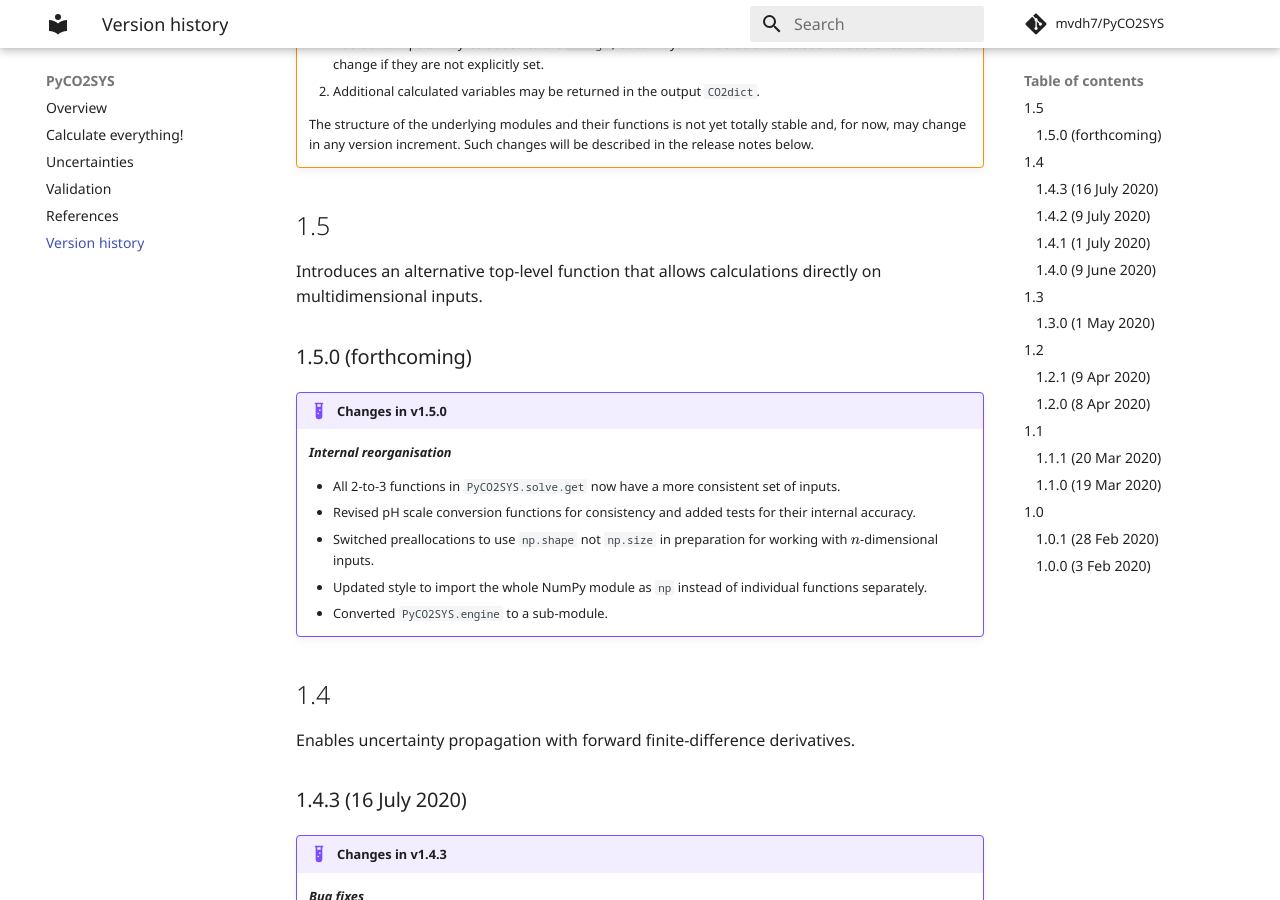
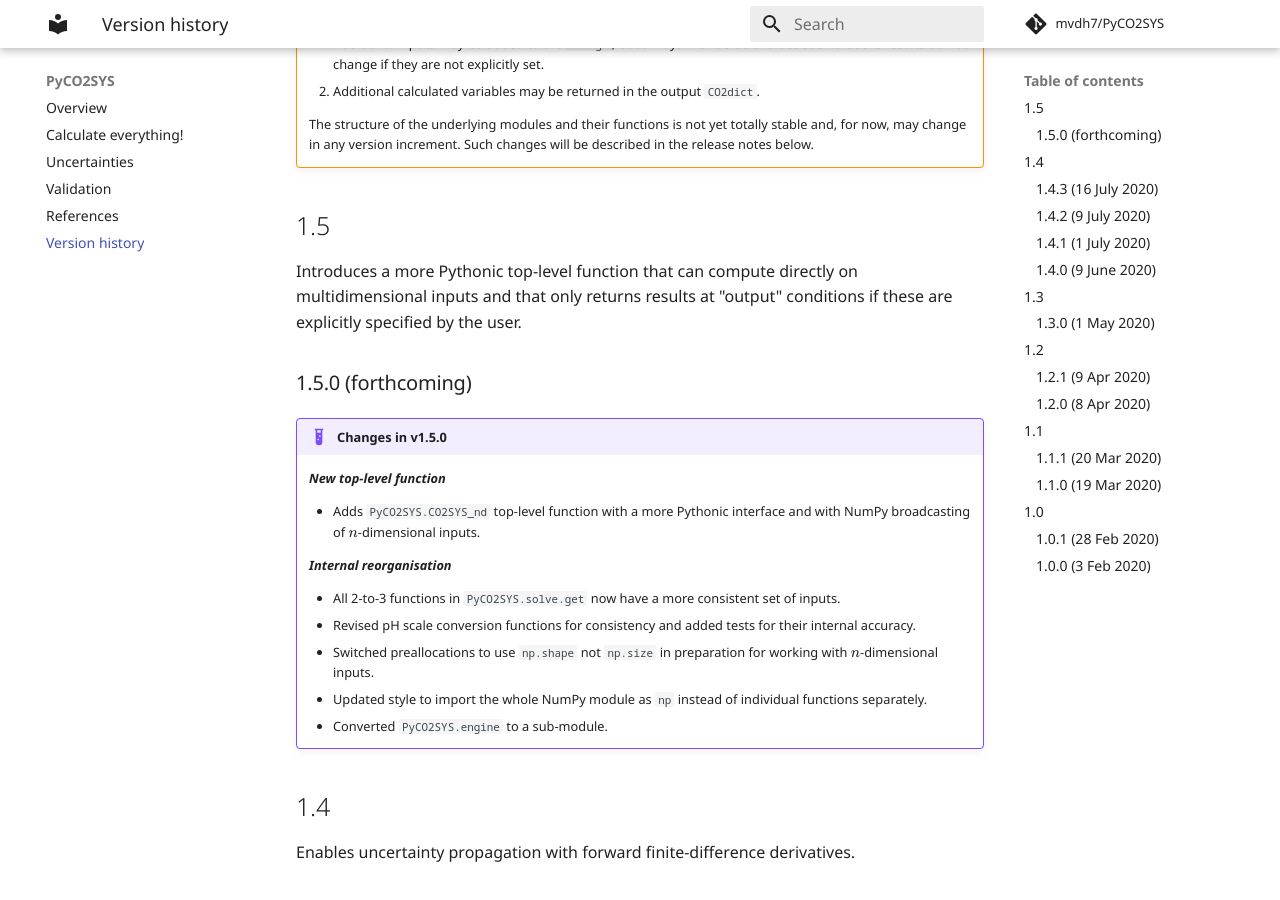
Before and after one commit to mvdh7/PyCO2SYS, an MkDocs documentation site: the page built from docs/versions.md, in a window 1280 px wide and 900 px high, scrolled down 629 px. Built offline with MkDocs 1.6.1 and Material for MkDocs 9.7.7, drawn with Linux system fonts in a browser that asks for light colours; formulas are drawn with MathJax 3; comment, search, counter and statistics services are not loaded.

Commit message:
Put nd function at top level

```diff
--- a/PyCO2SYS/__init__.py
+++ b/PyCO2SYS/__init__.py
@@ -55,4 +55,5 @@ __version__ = meta.version
 
 # Aliases for top-level access
 CO2SYS = engine.CO2SYS
+CO2SYS_nd = engine.nd.CO2SYS
 say_hello = meta.say_hello  # because history
--- a/docs/versions.md
+++ b/docs/versions.md
@@ -25,11 +25,15 @@
 
 ## 1.5
 
-Introduces an alternative top-level function that allows calculations directly on multidimensional inputs.
+Introduces a more Pythonic top-level function that can compute directly on multidimensional inputs and that only returns results at "output" conditions if these are explicitly specified by the user.
 
 ### 1.5.0 (forthcoming)
 
 !!! example "Changes in v1.5.0"
+
+    ***New top-level function***
+
+    * Adds `PyCO2SYS.CO2SYS_nd` top-level function with a more Pythonic interface and with NumPy broadcasting of $n$-dimensional inputs.
 
     ***Internal reorganisation***
 
```
Also changed, not shown: 1 other file.
